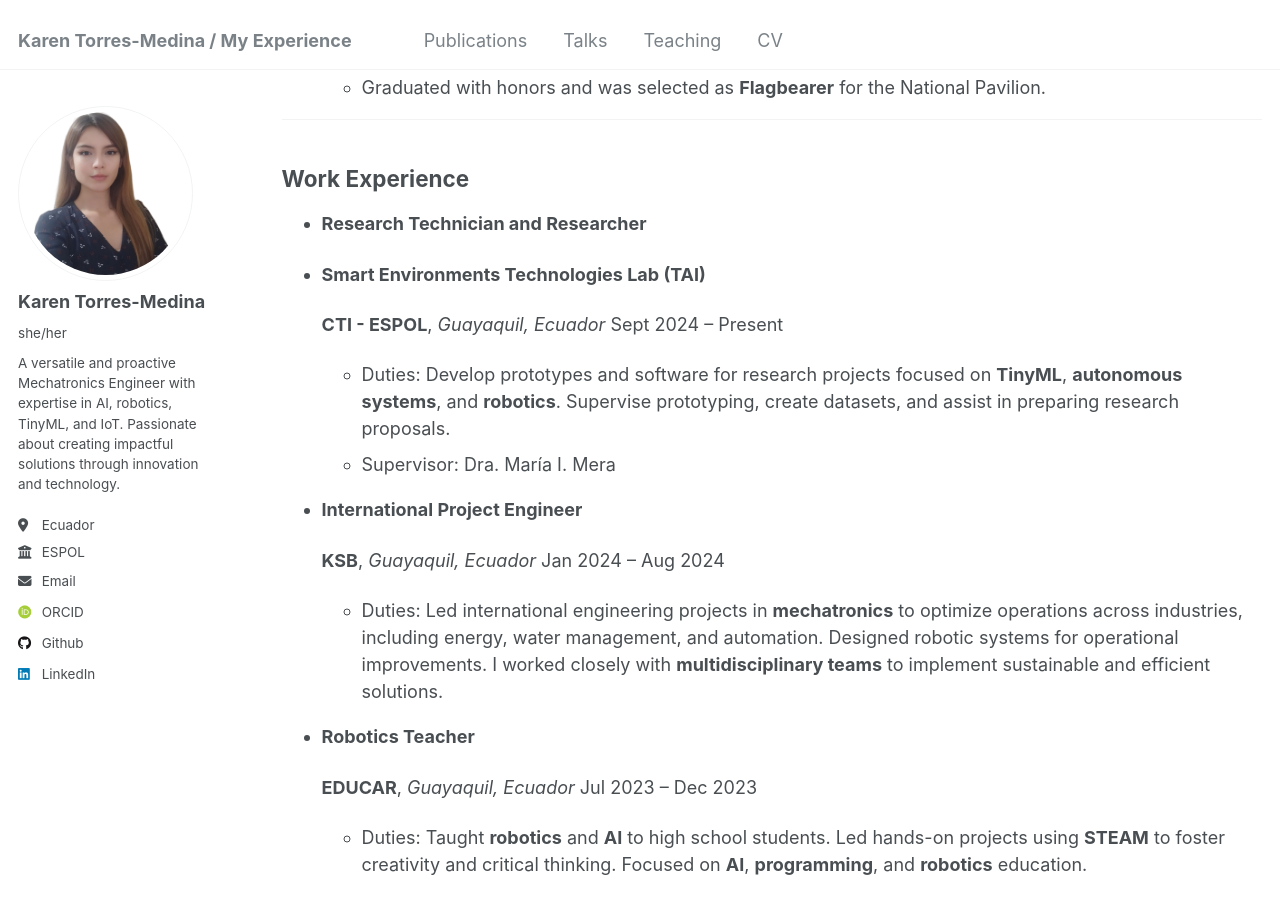
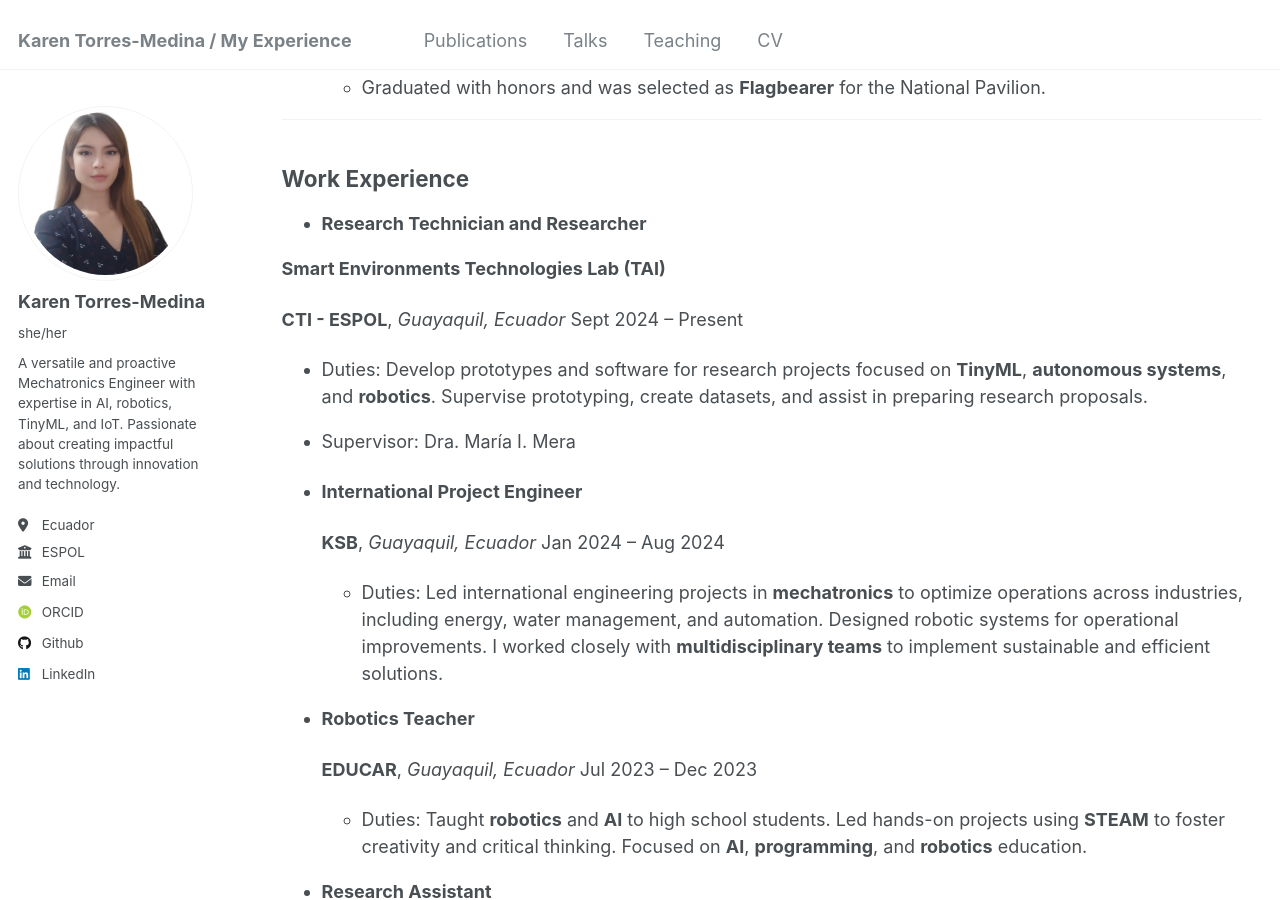
Before and after one commit to kttorres/experience, a Jekyll site: the page built from _pages/cv.md, in a window 1280 px wide and 900 px high, scrolled down 734 px. Built offline with Jekyll 4.4.1, drawn with Linux system fonts in a browser that asks for light colours; some web fonts are replaced.

Commit message:
Update cv.md

```diff
--- a/_pages/cv.md
+++ b/_pages/cv.md
@@ -39,7 +39,7 @@ redirect_from:
 
 * **Research Technician and Researcher**
 
-* **Smart Environments Technologies Lab (TAI)**
+ **Smart Environments Technologies Lab (TAI)**
 
   **CTI - ESPOL**, *Guayaquil, Ecuador*
   Sept 2024 – Present
```
